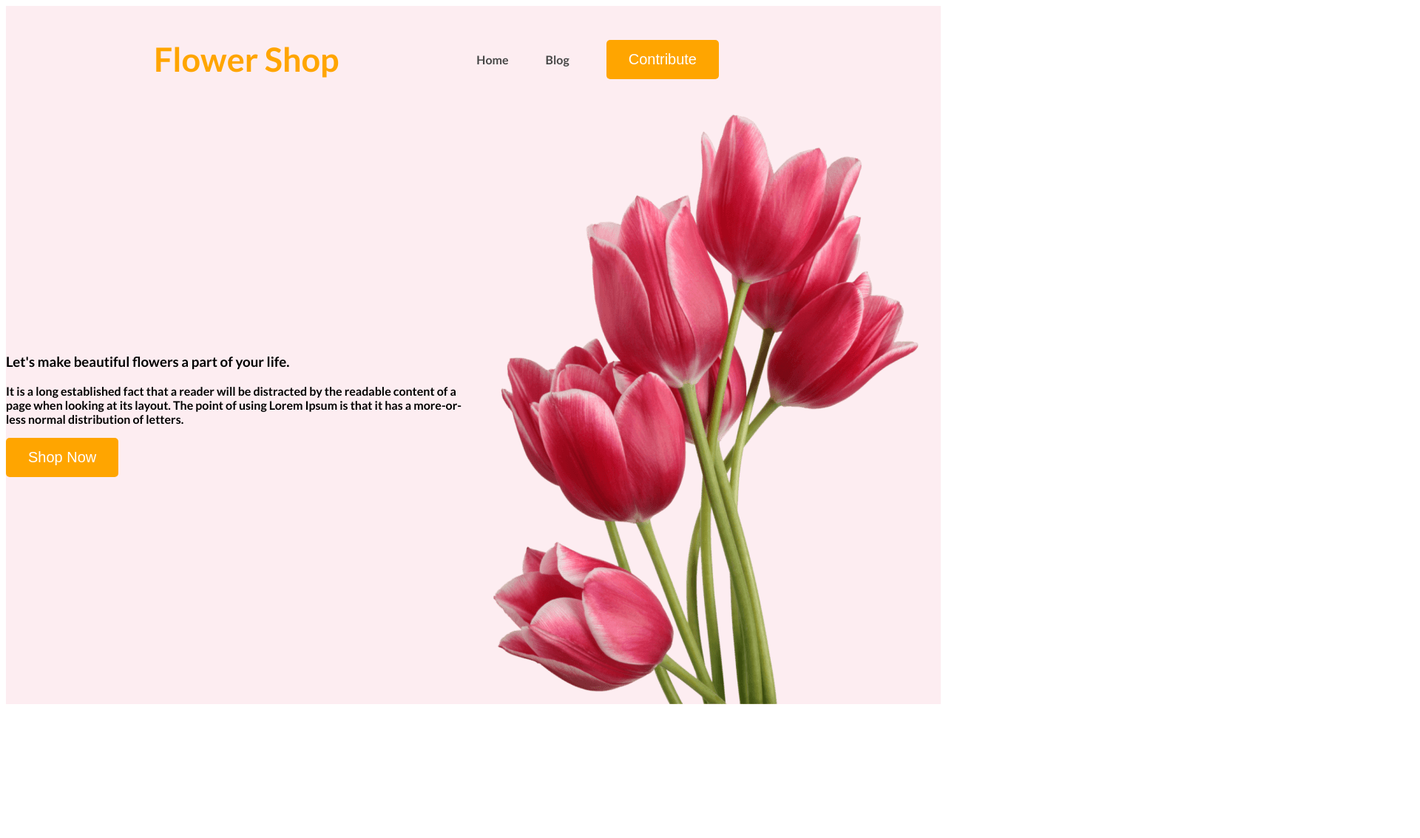
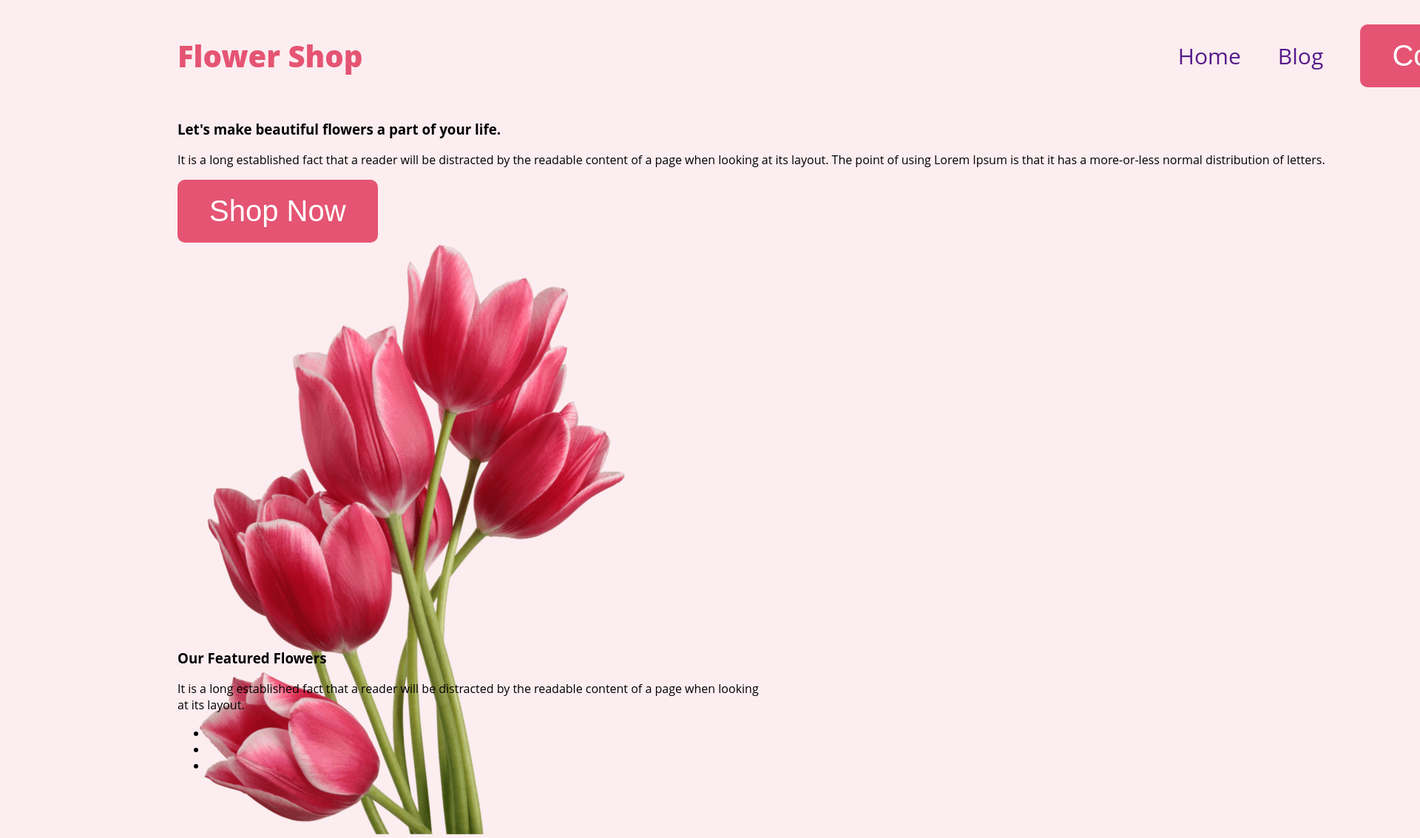
Before and after one commit to asif-hosain/FLOWER-SHOP, a plain HTML site: page index.html in a window 1280 px wide. Shown: the top 1133 px of the page at 74% size, 1920 px wide, since content can reach past the window. Before the commit the page ends 960 px from the top, so only its background shows below. Drawn offline with Linux system fonts and the light colour scheme.

Commit message:
done till nav

```diff
--- a/index.html
+++ b/index.html
@@ -24,14 +24,28 @@
       </nav>
       <div class="banner">
       <div class="banner-content">
-        <h3 class="banner-greeting">Let's make beautiful flowers a part of your life.</h3>
-        <p>It is a long established fact that a reader will be distracted by the readable content of a page when looking at its layout. The point of using Lorem Ipsum is that it has a more-or-less normal distribution of letters.</p>
+        <h3 class="banner-greetings">Let's make beautiful flowers a part of your life.</h3>
+        <p class="banner-p">It is a long established fact that a reader will be distracted by the readable content of a page when looking at its layout. The point of using Lorem Ipsum is that it has a more-or-less normal distribution of letters.</p>
         <button class="btn-primary">Shop Now</button>
       </div>
       <img class="banner-pic" src="/images/pngwing 10.png " alt="">
     </div>
     </header>
-    <main></main>
+    <main>
+        <div class="feature-container">
+            <h3 class="featured-title">
+                Our Featured Flowers
+            </h3>
+            <p class="featured-p">It is a long established fact that a reader will be distracted by the readable content of a page when looking at its layout.</p>
+        </div>
+        <div class="flower-category">
+            <ul>
+                <li class="pink"></li>
+                <li class="blue"></li>
+                <li class="green"></li>
+            </ul>
+        </div>
+    </main>
     <footer></footer>
   </body>
 </html>
--- a/styles.css
+++ b/styles.css
@@ -1,63 +1,50 @@
-/* shared styles */
 body {
   font-family: "Lato", sans-serif;
+
+  font-family:"Open sans", sans-serif;
+  background-color: rgba(229, 84, 115, 0.1);
+  margin-left: 240px;
+  margin-right: 240px;
 }
 
-.btn-primary {
-  border-radius: 5px;
-  background-color: orange;
-  border: none;
-  font-size: 20px;
-  font-weight: 400;
-  color: white;
-  padding: 15px 30px;
+.header {
+  width: 1920px;
+  height: 850px;
 }
-/* nav related styles */
-
-.text-primary {
-  color: orange;
-}
+/* NAV SECTN */
 nav {
   display: flex;
   justify-content: space-between;
   align-items: center;
-  margin: 0px 200px;
 }
 
 .nav-title {
-  color: #272727;
-  font-size: 45px;
+  font-size: 40px;
   font-weight: 800;
+  color: #e55473;
 }
 
-nav > ul,button {
+.btn-primary {
+  -webkit-text-fill-color: white;
+  background-color: #e55473;
+  font-size: 40px;
+  border-radius: 10px;
+  border: none;
+  padding: 20px 43px;
+}
+nav ul {
   display: flex;
   align-items: center;
 }
-
-nav li , button{
+nav li {
+  font-size: 30px;
+  margin-right: 50px;
   list-style: none;
-  margin-right: 50px;
+  color: #474747;
+}
+nav a {
+  text-decoration: none;
 }
 
-nav a {
-  text-decoration: none;
-  color: #474747;
+.banner {
 }
-
-
-/* header related style */
-.header{
-    background-color: rgba(229, 84, 115, 0.1);
-}
-
-.banner{
-  padding: 30 30 30 150 ;
-  display: flex;
-  align-items: center;
-}
-
-.banner .banner-pic{
-  width: 635px;
-  height: 800px;
-}
```
